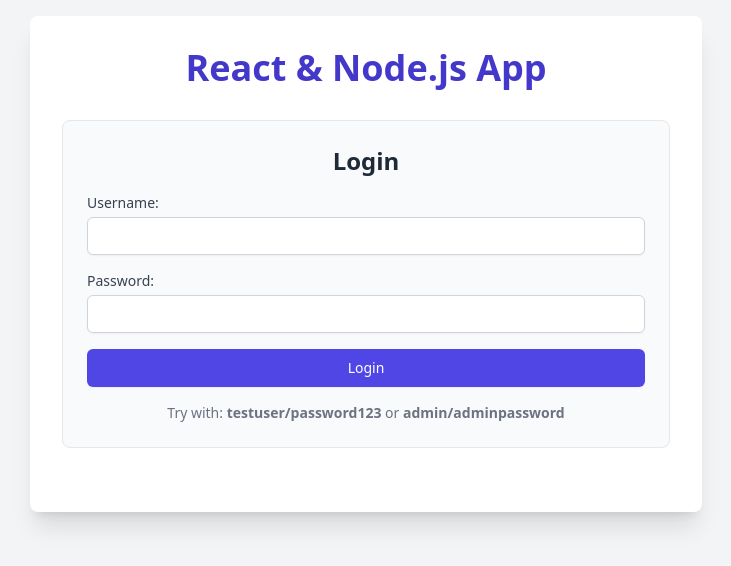
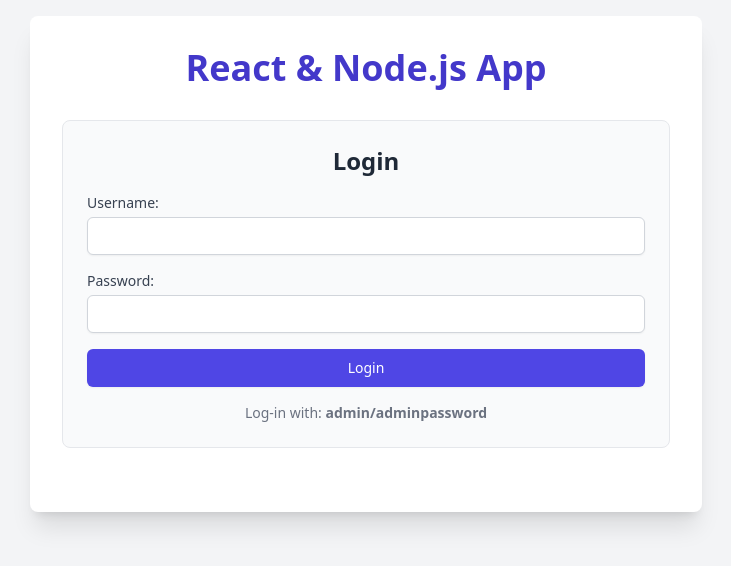
Before and after one commit to MaksymD/my-app-frontend, a React (Create React App) app: page / in a window 1280 px wide. Shown: the top 566 px of the page, without its empty margins (274-1005 px from the left). Built offline with nearby package versions, Linux system fonts and the light colour scheme.

Commit message:
FE changes new

```diff
--- a/src/App.js
+++ b/src/App.js
@@ -291,7 +291,7 @@
               </p>
             )}
             <p className="mt-4 text-center text-sm text-gray-500">
-              Try with: <span className="font-semibold">testuser/password123</span> or <span className="font-semibold">admin/adminpassword</span>
+              Log-in with: <span className="font-semibold">admin/adminpassword</span>
             </p>
           </div>
         ) : (
```
